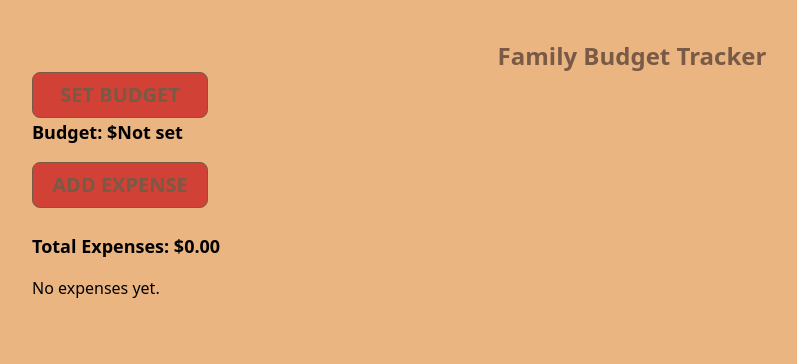
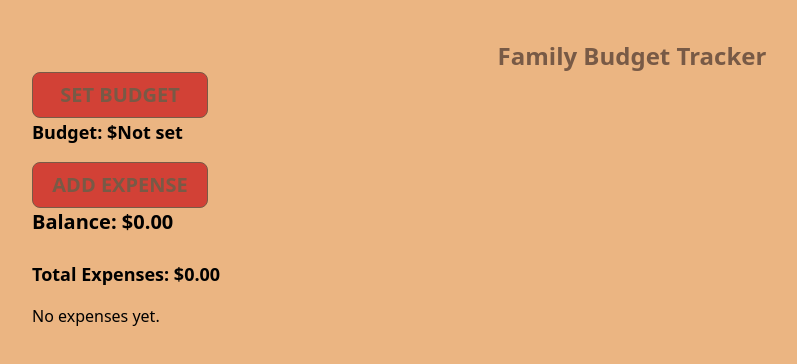
Before and after one commit to AlinaChumachenko/registration_form-frontend, a Next.js app: page /expense in a window 1280 px wide. Shown: the top 364 px of the page, without its empty margins (8-805 px from the left). Built offline with nearby package versions, Linux system fonts and the light colour scheme.

Commit message:
Create component Balanse

```diff
--- a/src/components/Balanse.js
+++ b/src/components/Balanse.js
@@ -1,23 +1,21 @@
-// import React from 'react';
+import React from 'react';
 
-// const Balanse = ({ budget = 0, expenses = [] }) => {
+const Balanse = ({ budget = 0, expenses = [] }) => {
 
-//   const totalExpenses = expenses.reduce((total, expense) => {
-//
-//     const amount = parseFloat(expense.amount);
-//     return !isNaN(amount) ? total + amount : total;
-//   }, 0).toFixed(2);
+  const totalExpenses = expenses.reduce((total, expense) =>
+    total + parseFloat(expense.amount), 0).toFixed(2);
 
 
-//   const balance = (budget ? budget - totalExpenses : 0).toFixed(2);
+  const balance = (budget - totalExpenses).toFixed(2);
 
-//   return (
-//     <div className="mb-4 text-lg font-semibold">
-//       <div className="font-bold text-xl">
-//         Balance: ${balance}
-//       </div>
-//     </div>
-//   );
-// };
+  return (
+    <div className="mb-4 text-lg font-semibold">
 
-// export default Balanse;
+      <div className="font-bold text-xl">
+        Balance: ${balance}
+      </div>
+    </div>
+  );
+};
+
+export default Balanse;
--- a/src/components/expense/AddExpense.js
+++ b/src/components/expense/AddExpense.js
@@ -2,8 +2,9 @@ import React, { useState, useEffect } from "react";
 import AddExpenseModal from "./AddExpenseModal";
 import ExpenseCard from "./ExpenseCard";
 import AddExpenseBtn from "./AddExpenseBtn";
+import Balanse from "../Balanse";
 
-const AddExpense = () => {
+const AddExpense = ({ budget }) => {
   const [isOpenModal, setIsOpenModal] = useState(false);
   const [expenses, setExpenses] = useState([]);
 
@@ -51,6 +52,8 @@ const AddExpense = () => {
         addExpense={addExpense}
       />
 
+      <Balanse budget={budget} expenses={expenses} />
+
       <div className="mt-6">
       <div className="mb-4 text-lg font-semibold">
           Total Expenses: ${calculateTotal()}
```
